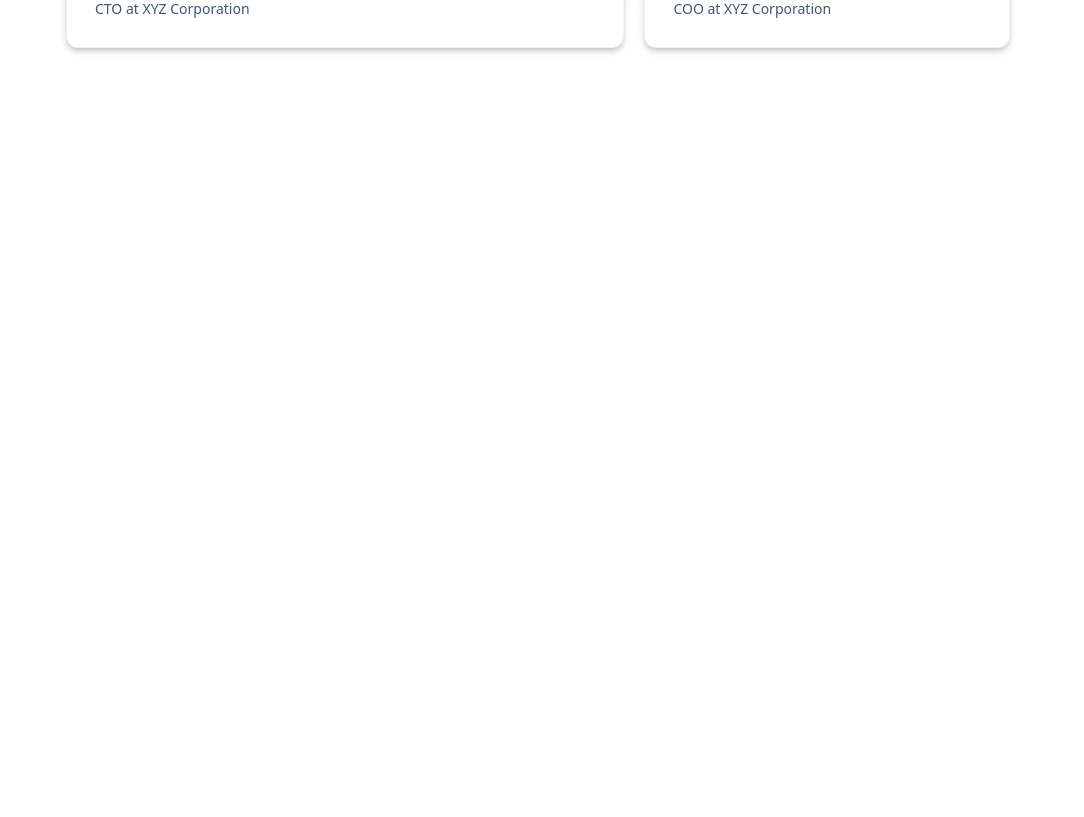
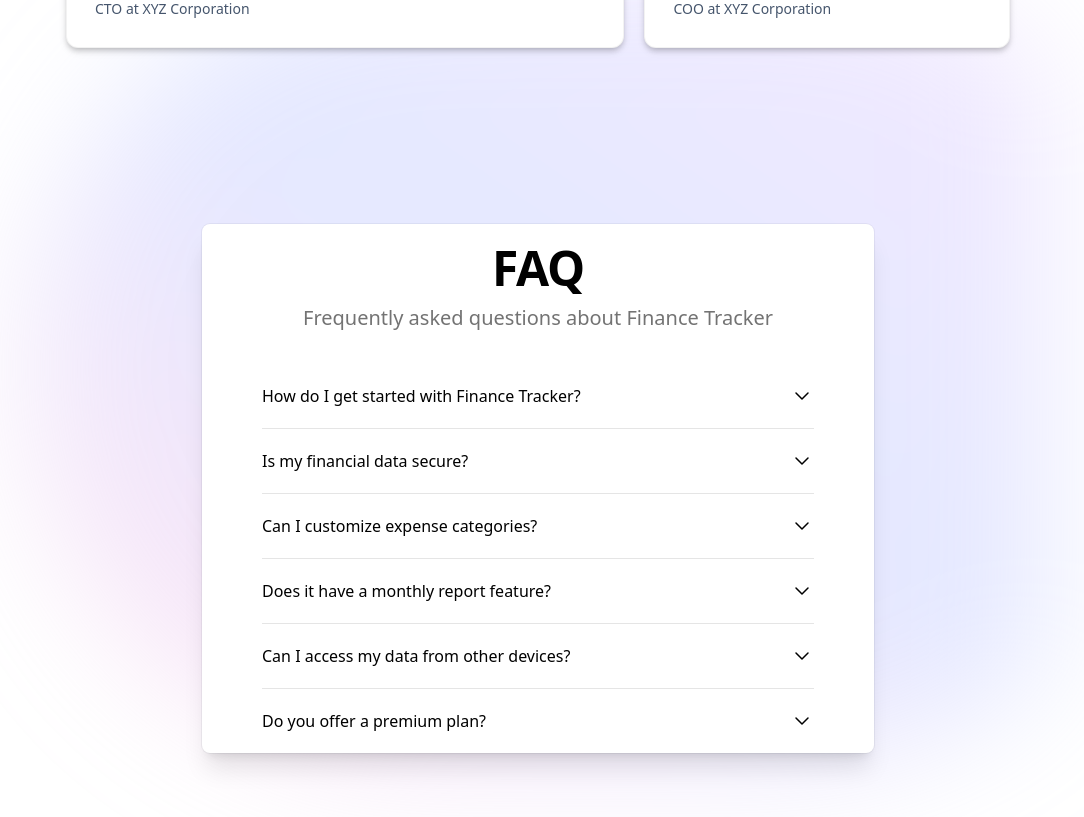
Before and after one commit to Lio3307/Finance-Tracker, a React (Vite) app: page / in a window 1280 px wide. Shown: the part 2960-3777 px from the top of the page, without its empty margins (102-1186 px from the left). Before the commit the page ends 3088 px from the top, so only its background shows below. Built offline with nearby package versions, Linux system fonts and the light colour scheme.

Commit message:
adding Faq component

```diff
--- /dev/null
+++ b/src/components/layouts/Faq.tsx
@@ -0,0 +1,180 @@
+const Faq = () => {
+  return (
+    <>
+    <div className="relative z-30 py-[4rem]">
+      <div className="w-full bg-white px-6 mt-8 shadow-xl ring-1 ring-gray-900/5 sm:mx-auto sm:max-w-2xl sm:rounded-lg sm:px-10">
+        <div className="mx-auto px-5">
+          <div className="flex flex-col items-center">
+            <h2 className="mt-5 text-center text-3xl font-bold tracking-tight md:text-5xl">
+              FAQ
+            </h2>
+            <p className="mt-3 text-lg text-neutral-500 md:text-xl">
+              Frequently asked questions about Finance Tracker
+            </p>
+          </div>
+          <div className="mx-auto mt-8 grid max-w-xl divide-y divide-neutral-200">
+            <div className="py-5">
+              <details className="group">
+                <summary className="flex cursor-pointer list-none items-center justify-between font-medium">
+                  <span>How do I get started with Finance Tracker?</span>
+                  <span className="transition group-open:rotate-180">
+                    <svg
+                      fill="none"
+                      height="24"
+                      stroke="currentColor"
+                      stroke-linecap="round"
+                      stroke-linejoin="round"
+                      stroke-width="1.5"
+                      viewBox="0 0 24 24"
+                      width="24"
+                    >
+                      <path d="M6 9l6 6 6-6"></path>
+                    </svg>
+                  </span>
+                </summary>
+                <p className="group-open:animate-fadeIn mt-3 text-neutral-600">
+                  Sign up for a free account, complete your financial profile,
+                  and start adding your income and expenses. The system will
+                  automatically calculate your balance and provide financial
+                  insights.
+                </p>
+              </details>
+            </div>
+
+            <div className="py-5">
+              <details className="group">
+                <summary className="flex cursor-pointer list-none items-center justify-between font-medium">
+                  <span>Is my financial data secure?</span>
+                  <span className="transition group-open:rotate-180">
+                    <svg
+                      fill="none"
+                      height="24"
+                      stroke="currentColor"
+                      stroke-linecap="round"
+                      stroke-linejoin="round"
+                      stroke-width="1.5"
+                      viewBox="0 0 24 24"
+                      width="24"
+                    >
+                      <path d="M6 9l6 6 6-6"></path>
+                    </svg>
+                  </span>
+                </summary>
+                <p className="group-open:animate-fadeIn mt-3 text-neutral-600">
+                  Yes, all data is stored with high-level encryption and will
+                  never be shared with third parties without your consent.
+                </p>
+              </details>
+            </div>
+
+            <div className="py-5">
+              <details className="group">
+                <summary className="flex cursor-pointer list-none items-center justify-between font-medium">
+                  <span>Can I customize expense categories?</span>
+                  <span className="transition group-open:rotate-180">
+                    <svg
+                      fill="none"
+                      height="24"
+                      stroke="currentColor"
+                      stroke-linecap="round"
+                      stroke-linejoin="round"
+                      stroke-width="1.5"
+                      viewBox="0 0 24 24"
+                      width="24"
+                    >
+                      <path d="M6 9l6 6 6-6"></path>
+                    </svg>
+                  </span>
+                </summary>
+                <p className="group-open:animate-fadeIn mt-3 text-neutral-600">
+                  Absolutely. You can create new categories, edit existing ones,
+                  or delete them to fit your budgeting needs.
+                </p>
+              </details>
+            </div>
+
+            <div className="py-5">
+              <details className="group">
+                <summary className="flex cursor-pointer list-none items-center justify-between font-medium">
+                  <span>Does it have a monthly report feature?</span>
+                  <span className="transition group-open:rotate-180">
+                    <svg
+                      fill="none"
+                      height="24"
+                      stroke="currentColor"
+                      stroke-linecap="round"
+                      stroke-linejoin="round"
+                      stroke-width="1.5"
+                      viewBox="0 0 24 24"
+                      width="24"
+                    >
+                      <path d="M6 9l6 6 6-6"></path>
+                    </svg>
+                  </span>
+                </summary>
+                <p className="group-open:animate-fadeIn mt-3 text-neutral-600">
+                  Yes, the system automatically generates a monthly summary of
+                  your income, expenses, and balance.
+                </p>
+              </details>
+            </div>
+
+            <div className="py-5">
+              <details className="group">
+                <summary className="flex cursor-pointer list-none items-center justify-between font-medium">
+                  <span>Can I access my data from other devices?</span>
+                  <span className="transition group-open:rotate-180">
+                    <svg
+                      fill="none"
+                      height="24"
+                      stroke="currentColor"
+                      stroke-linecap="round"
+                      stroke-linejoin="round"
+                      stroke-width="1.5"
+                      viewBox="0 0 24 24"
+                      width="24"
+                    >
+                      <path d="M6 9l6 6 6-6"></path>
+                    </svg>
+                  </span>
+                </summary>
+                <p className="group-open:animate-fadeIn mt-3 text-neutral-600">
+                  Yes, all your data is stored in the cloud and automatically
+                  synced across all your devices.
+                </p>
+              </details>
+            </div>
+
+            <div className="py-5">
+              <details className="group">
+                <summary className="flex cursor-pointer list-none items-center justify-between font-medium">
+                  <span>Do you offer a premium plan?</span>
+                  <span className="transition group-open:rotate-180">
+                    <svg
+                      fill="none"
+                      height="24"
+                      stroke="currentColor"
+                      stroke-linecap="round"
+                      stroke-linejoin="round"
+                      stroke-width="1.5"
+                      viewBox="0 0 24 24"
+                      width="24"
+                    >
+                      <path d="M6 9l6 6 6-6"></path>
+                    </svg>
+                  </span>
+                </summary>
+                <p className="group-open:animate-fadeIn mt-3 text-neutral-600">
+                  Yes, the premium plan includes advanced chart analysis, bank
+                  integration, and personalized saving recommendations.
+                </p>
+              </details>
+            </div>
+          </div>
+        </div>
+      </div></div>
+    </>
+  );
+};
+
+export default Faq;
--- a/src/components/layouts/Testimonial.tsx
+++ b/src/components/layouts/Testimonial.tsx
@@ -99,6 +99,11 @@ const Testimonial = () => {
             </div>
           </div>
         </div>
+        <div className="absolute inset-x-0 top-[calc(100%-10rem)] -z-10 overflow-hidden blur-3xl">
+            <div className="w-[72rem] h-[50rem] mx-auto bg-gradient-to-tr from-pink-300 via-indigo-300 to-purple-300 opacity-30 rounded-full">
+
+            </div>
+          </div>
       </section>
     </>
   );
--- a/src/pages/Home.tsx
+++ b/src/pages/Home.tsx
@@ -3,6 +3,7 @@ import HeroSection from "../components/layouts/HeroSection";
 import AboutUs from "../components/layouts/AboutUs";
 import Features from "../components/layouts/Features";
 import Testimonial from "../components/layouts/Testimonial";
+import Faq from "../components/layouts/Faq";
 
 const Home = () => {
   return (
@@ -12,6 +13,7 @@ const Home = () => {
       <AboutUs />
       <Features />
       <Testimonial/>
+      <Faq/>
     </>
   );
 };
```
